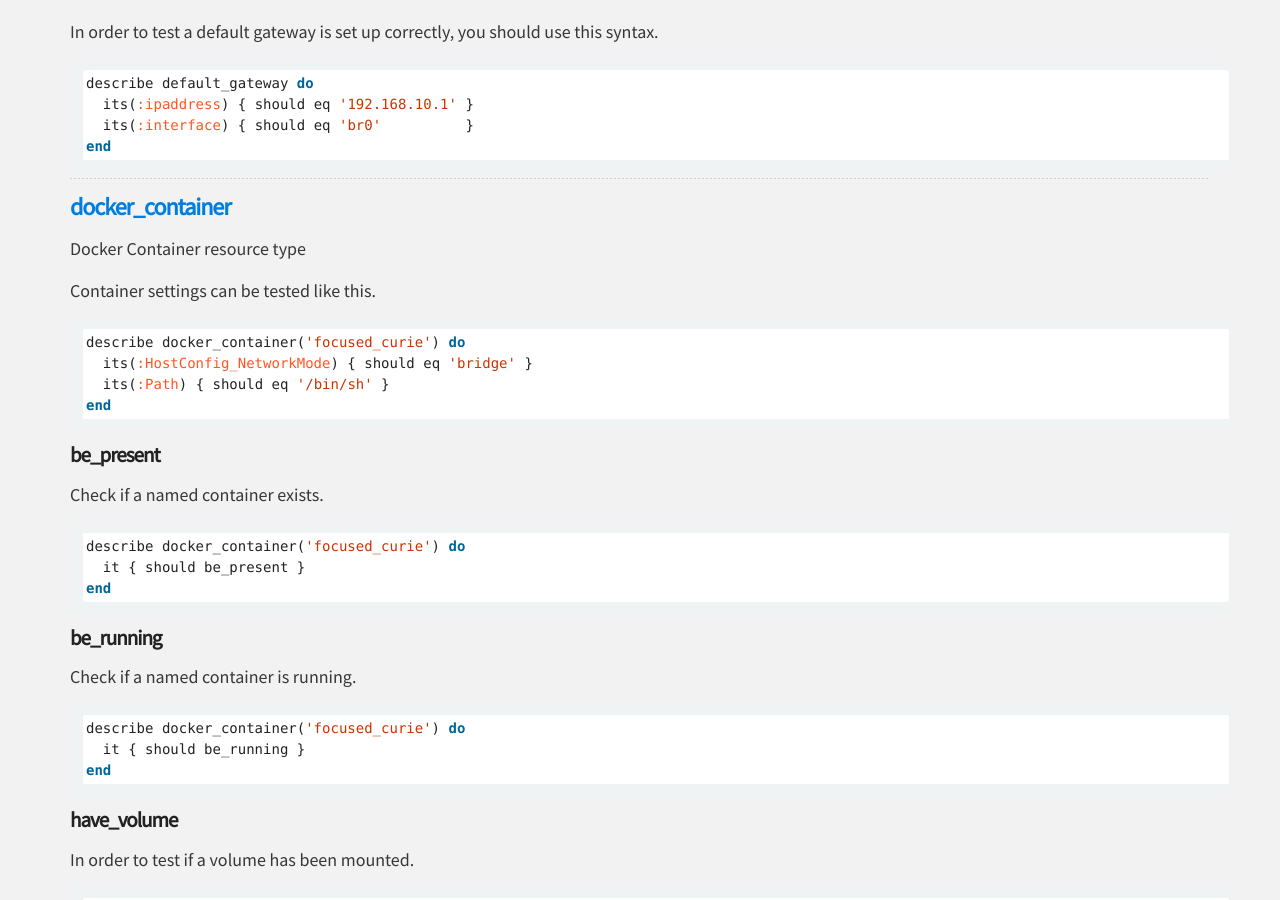
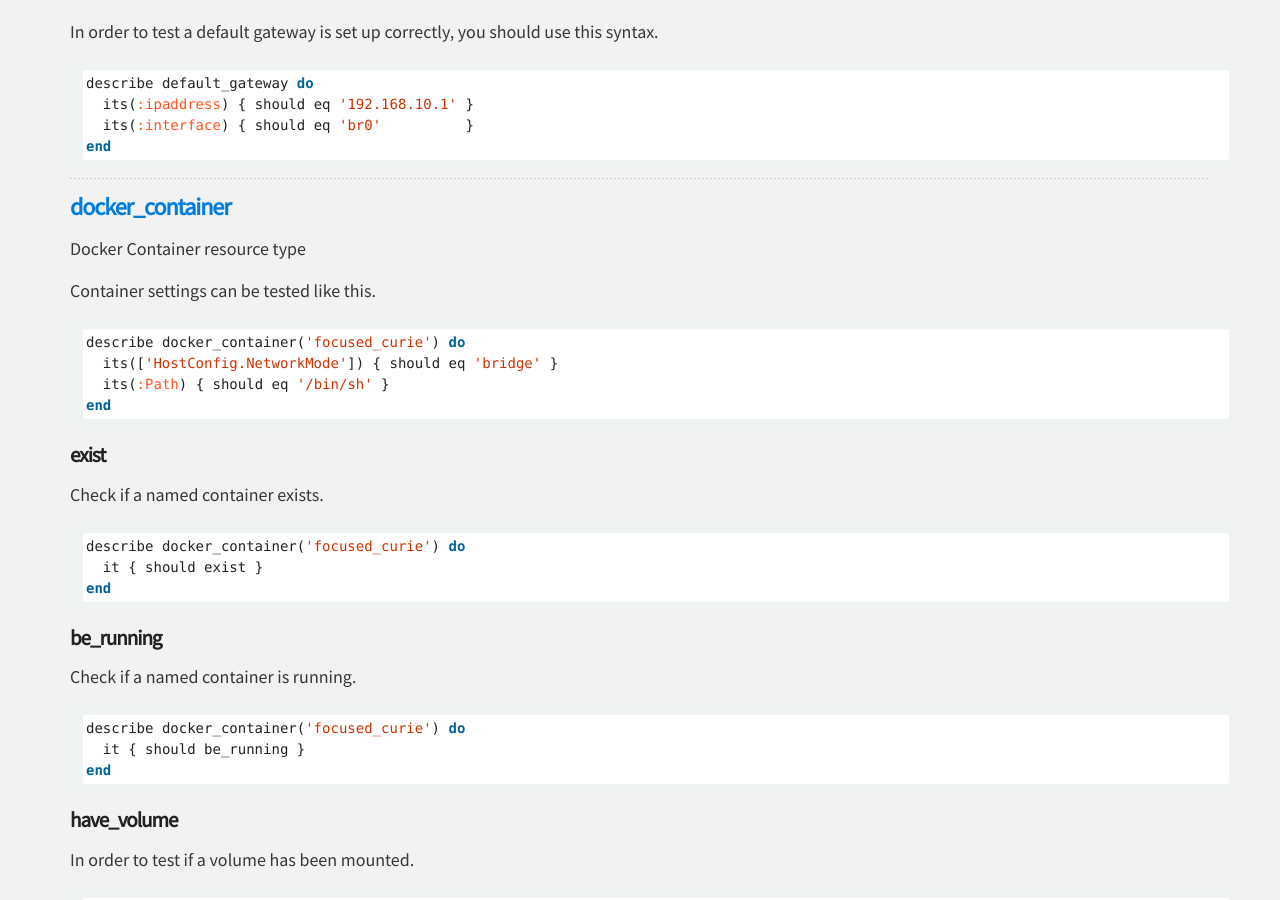
Before and after one commit to serverspec/serverspec.github.io, a Jekyll site: the page built from resource_types.md, in a window 1280 px wide and 900 px high, scrolled down 3412 px. Built offline with Jekyll 4.4.1, drawn with Linux system fonts in a browser that asks for light colours; nearby versions of some CDN libraries; Markdown is read by kramdown in place of the engine named in the settings.

Commit message:
Update docker_container examples for exists (be_present) and docker inspect

````diff
--- a/_includes/docker_container.md
+++ b/_includes/docker_container.md
@@ -6,18 +6,18 @@ Container settings can be tested like this.
 
 ```ruby
 describe docker_container('focused_curie') do
-  its(:HostConfig_NetworkMode) { should eq 'bridge' }
+  its(['HostConfig.NetworkMode']) { should eq 'bridge' }
   its(:Path) { should eq '/bin/sh' }
 end
 ```
 
-#### be_present
+#### exist
 
 Check if a named container exists.
 
 ```ruby
 describe docker_container('focused_curie') do
-  it { should be_present }
+  it { should exist }
 end
 ```
 
````
